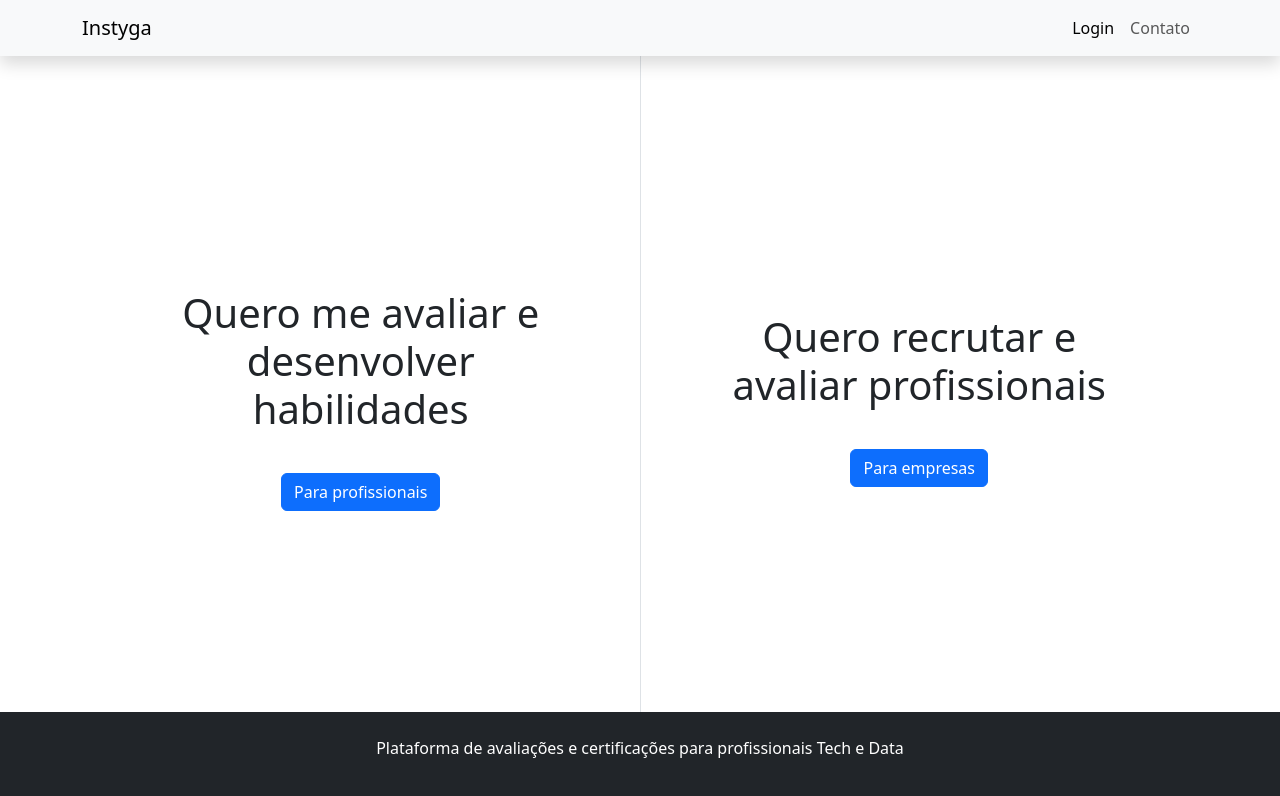
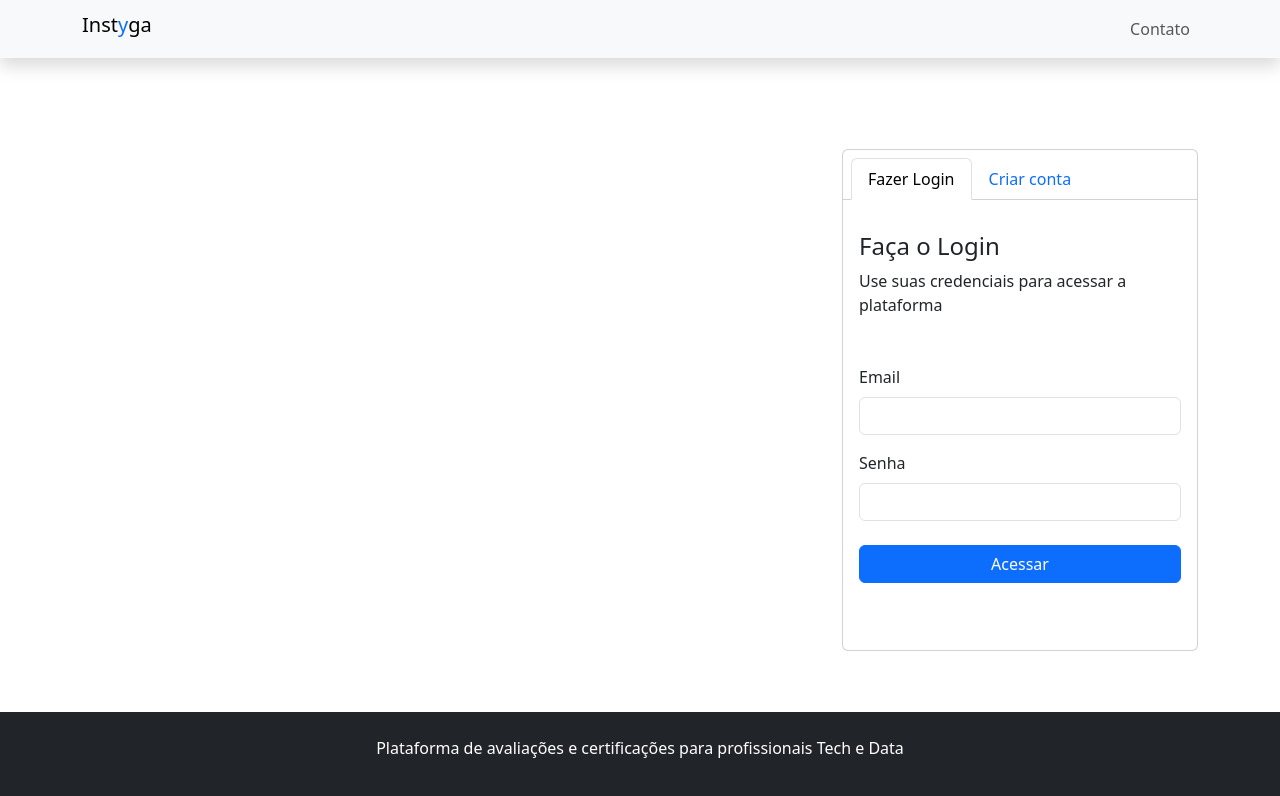
Before and after one commit to mikansc/instyga-web-prototype, a Next.js app: page / in a window 1280 px wide. Shown: the top 796 px of the page. Built offline with nearby package versions, Linux system fonts and the light colour scheme.

Commit message:
tela cadastro

```diff
--- /dev/null
+++ b/app/dashboard/page.tsx
@@ -0,0 +1,3 @@
+export default function Dashboard() {
+  return <div className="pt-5">Dashboard</div>;
+}
--- a/app/page.tsx
+++ b/app/page.tsx
@@ -1,30 +1,5 @@
-import Link from "next/link";
+import { HomePage } from "@/components/pages/HomePage";
 
 export default function Home() {
-  return (
-    <>
-      <div className="container mx-auto row text-center h-100">
-        <div className="col border-end h-100">
-          <div className="h-100 d-flex flex-column align-items-center justify-content-center">
-            <p className="display-6 w-75 mx-auto fw-light">
-              Quero me avaliar e desenvolver habilidades
-            </p>
-            <Link href="/account/register">
-              <span className="btn btn-primary mt-4">Para profissionais</span>
-            </Link>
-          </div>
-        </div>
-        <div className="col h-100">
-          <div className="h-100 d-flex flex-column align-items-center justify-content-center">
-            <p className="display-6 w-75 mx-auto fw-light">
-              Quero recrutar e avaliar profissionais
-            </p>
-            <Link href="/corporate/register">
-              <button className="btn btn-primary mt-4">Para empresas</button>
-            </Link>
-          </div>
-        </div>
-      </div>
-    </>
-  );
+  return <HomePage />;
 }
--- /dev/null
+++ b/components/AccountBox.tsx
@@ -0,0 +1,65 @@
+"use client";
+
+import { useState } from "react";
+import { LoginForm } from "./LoginForm";
+import { RegisterForm } from "./RegisterForm";
+
+const TABS = {
+  LOGIN: 0,
+  REGISTER: 1,
+};
+
+export const AccountBox = () => {
+  const [selectedTab, setSelectedTab] = useState(TABS.LOGIN);
+
+  const getActiveClass = (tab: number) => {
+    return tab === selectedTab ? "active" : "";
+  };
+
+  return (
+    <div className="card">
+      <div className="card-header bg-transparent">
+        <ul className="nav nav-tabs card-header-tabs">
+          <li className="nav-item">
+            <button
+              className={`nav-link ${getActiveClass(TABS.LOGIN)}`}
+              aria-current="true"
+              onClick={() => setSelectedTab(TABS.LOGIN)}
+            >
+              Fazer Login
+            </button>
+          </li>
+          <li className="nav-item">
+            <button
+              className={`nav-link ${getActiveClass(TABS.REGISTER)}`}
+              onClick={() => setSelectedTab(TABS.REGISTER)}
+            >
+              Criar conta
+            </button>
+          </li>
+        </ul>
+      </div>
+      <div
+        className="card-body text-start"
+        style={{ minHeight: 450, maxHeight: 450, overflowY: "auto" }}
+      >
+        {selectedTab === TABS.LOGIN && (
+          <>
+            <h4 className="card-title pt-3">Faça o Login</h4>
+            <p className="mb-5">
+              Use suas credenciais para acessar a plataforma
+            </p>
+            <LoginForm />
+          </>
+        )}
+        {selectedTab === TABS.REGISTER && (
+          <>
+            <h4 className="card-title pt-3">Registre-se</h4>
+            <p className="mb-5">Crie sua conta para acessar a plataforma</p>
+            <RegisterForm />
+          </>
+        )}
+      </div>
+    </div>
+  );
+};
--- /dev/null
+++ b/components/LoginForm.tsx
@@ -0,0 +1,34 @@
+import Link from "next/link";
+
+export const LoginForm = () => {
+  return (
+    <form>
+      <div className="mb-3">
+        <label htmlFor="exampleInputEmail1" className="form-label">
+          Email
+        </label>
+        <input
+          type="email"
+          className="form-control"
+          id="exampleInputEmail1"
+          aria-describedby="emailHelp"
+        />
+      </div>
+      <div className="mb-3">
+        <label htmlFor="exampleInputPassword1" className="form-label">
+          Senha
+        </label>
+        <input
+          type="password"
+          className="form-control"
+          id="exampleInputPassword1"
+        />
+      </div>
+      <div className="d-grid gap-2 mt-4">
+        <Link className="btn btn-primary" href="/dashboard">
+          Acessar
+        </Link>
+      </div>
+    </form>
+  );
+};
--- a/components/Navbar.tsx
+++ b/components/Navbar.tsx
@@ -4,19 +4,14 @@ export const Navbar = () => {
   return (
     <nav className="navbar navbar-expand-lg bg-body-tertiary shadow fixed-top">
       <div className="container">
-        <Link className="navbar-brand" href="/">
-          Instyga
+        <Link className="navbar-brand h6" href="/">
+          Inst<span className="text-primary">y</span>ga
         </Link>
         <ul className="navbar-nav ml-auto">
-          <li className="nav-item active">
-            <Link className="nav-link active" href="/account/login">
-              Login
+          <li className="nav-item">
+            <Link className="nav-link" href="/contact">
+              Contato
             </Link>
-          </li>
-          <li className="nav-item">
-            <a className="nav-link" href="/contact">
-              Contato
-            </a>
           </li>
         </ul>
       </div>
--- /dev/null
+++ b/components/RegisterForm.tsx
@@ -0,0 +1,55 @@
+export const RegisterForm = () => {
+  return (
+    <>
+      <div className="mb-3">
+        <label htmlFor="exampleInputEmail1" className="form-label">
+          Digite seu email
+        </label>
+        <input
+          type="email"
+          className="form-control"
+          id="exampleInputEmail1"
+          aria-describedby="emailHelp"
+        />
+      </div>
+      <div className="mb-3">
+        <label htmlFor="exampleInputEmail1" className="form-label">
+          Confirme seu email
+        </label>
+        <input
+          type="email"
+          className="form-control"
+          id="exampleInputEmail1"
+          aria-describedby="emailHelp"
+        />
+      </div>
+      <div className="mb-3">
+        <label htmlFor="exampleInputPassword1" className="form-label">
+          Digite uma senha
+        </label>
+        <input
+          type="password"
+          className="form-control"
+          id="exampleInputPassword1"
+        />
+      </div>
+
+      <div className="mb-3">
+        <label htmlFor="exampleInputPassword1" className="form-label">
+          Confirme sua senha
+        </label>
+        <input
+          type="password"
+          className="form-control"
+          id="exampleInputPassword1"
+        />
+      </div>
+
+      <div className="d-grid gap-2 mt-4">
+        <button type="submit" className="btn btn-primary">
+          Criar conta
+        </button>
+      </div>
+    </>
+  );
+};
--- /dev/null
+++ b/components/pages/HomePage.tsx
@@ -0,0 +1,13 @@
+import { AccountBox } from "../AccountBox";
+
+export const HomePage = () => {
+  return (
+    <div className="container mx-auto h-100">
+      <div className="row h-100 align-items-center justify-content-end">
+        <div className="col-4">
+          <AccountBox />
+        </div>
+      </div>
+    </div>
+  );
+};
```
Also changed, not shown: app/account/register/page.tsx (+0 -11 lines).
